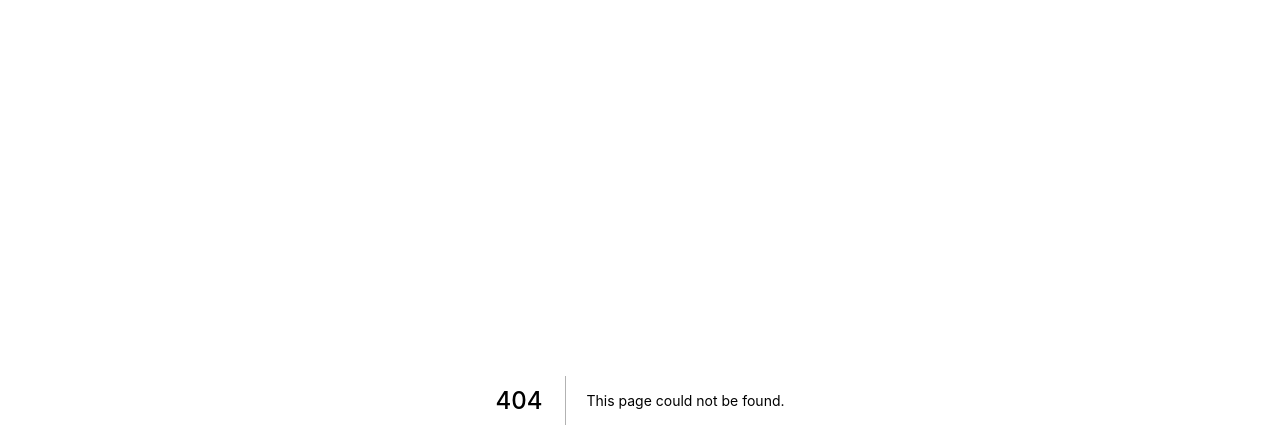
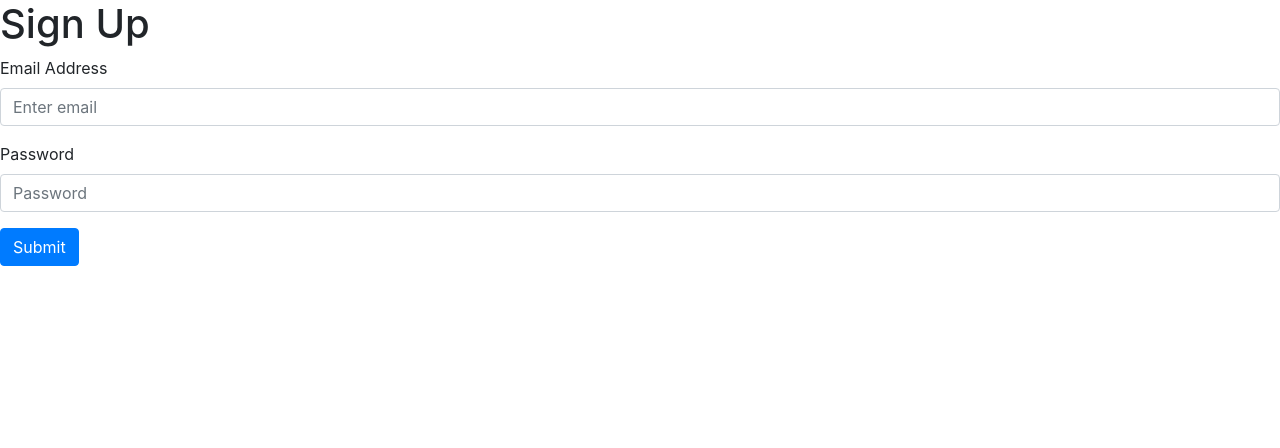
Before and after one commit to WesleyClements/microservice-ticket-marketplace, a Next.js app in the folder client/: page /auth/signup in a window 1280 px wide. Before the commit this address had no page. Shown: the top 448 px of the page. Built offline with nearby package versions, Linux system fonts and the light colour scheme.

Commit message:
added signup page

```diff
--- /dev/null
+++ b/client/pages/auth/signup.js
@@ -0,0 +1,65 @@
+import { useState } from 'react';
+import axios from 'axios';
+
+import { Form, Button } from 'react-bootstrap';
+
+const emailRegex = /^[A-Z0-9._%+-]+@[A-Z0-9.-]+\.[A-Z]{2,}$/i;
+
+const SignUp = () => {
+  const [email, setEmail] = useState('');
+  const [password, setPassword] = useState('');
+  const [errors, setErrors] = useState([]);
+
+  const onSubmit = async (e) => {
+    e.preventDefault();
+    if (!email || !password) return;
+    try {
+      const response = await axios.post('/api/users/signup', {
+        email,
+        password,
+      });
+      console.log(response);
+    } catch (err) {
+      setErrors(err.response.data.errors);
+    }
+  };
+
+  return (
+    <Form onSubmit={onSubmit}>
+      <h1>Sign Up</h1>
+      <Form.Group controlId="signup-email-input">
+        <Form.Label>Email Address</Form.Label>
+        <Form.Control
+          type="email"
+          required
+          placeholder="Enter email"
+          onChange={(e) => setEmail(e.target.value)}
+        />
+      </Form.Group>
+      <Form.Group controlId="signup-password-input">
+        <Form.Label>Password</Form.Label>
+        <Form.Control
+          type="password"
+          required
+          placeholder="Password"
+          onChange={(e) => setPassword(e.target.value)}
+        />
+      </Form.Group>
+      {!!errors.length && (
+        <div className="alert alert-danger">
+          <h4>Ooops...</h4>
+          <ul>
+            {errors.map((err) => (
+              <li>{err.message}</li>
+            ))}
+          </ul>
+        </div>
+      )}
+      <Button variant="primary" type="submit">
+        Submit
+      </Button>
+    </Form>
+  );
+};
+
+export default SignUp;
```
